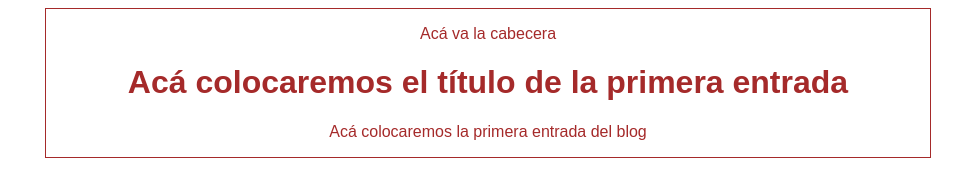
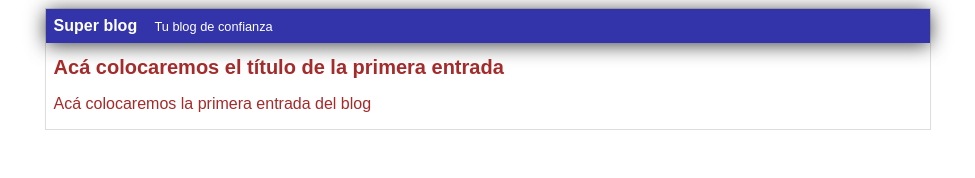
Before and after one commit to dcelis29/hyperblog, a plain HTML site: page index.html in a window 1280 px wide. Shown: the whole page, without its empty margins (152-1127 px from the left). Drawn offline with Linux system fonts and the light colour scheme.

Commit message:
Finalizada la cabcera con diseño azul

```diff
--- a/css/estilos.css
+++ b/css/estilos.css
@@ -2,9 +2,34 @@ body{
     text-align: center;
     font-family: Arial, Helvetica, sans-serif;
     color: brown;
+    font-size: 16px;
+}
+
+.cabecera{
+    background: #33a;
+    color:white;
+    margin: 0;
+    padding: 0.5em;
+    box-shadow: 0px 2px 20px 0px rgba(0,0,0,0.75);;
+    font-weight: bold;
 }
 .container{
     width: 70%;
     margin: 0 auto;
-    border: 1px solid;
+    border: 1px solid #ddd;
+    text-align: justify;
 }
+
+.container h1{
+    font-size: 20px;
+}
+
+.container .tagline{
+    padding-left: 1em;
+    font-size:0.8em;
+    font-weight: normal;
+}
+
+.post{
+    margin: 0.5em;
+}
--- a/index.html
+++ b/index.html
@@ -8,11 +8,14 @@
 </head>
 <body>
     <div class="container">
-        <div class = "Cabecera">
-            <p>Acá va la cabecera</p>
+        <div class = "cabecera">
+            Super blog
+            <span class = "tagline">Tu blog de confianza</span>
         </div>
-        <h1>Acá colocaremos el título de la primera entrada</h1>
-        <p>Acá colocaremos la primera entrada del blog</p>
+        <div class = "post">
+            <h1>Acá colocaremos el título de la primera entrada</h1>
+            <p>Acá colocaremos la primera entrada del blog</p>
+        </div>
     </div>
 </body>
 </html>
```
